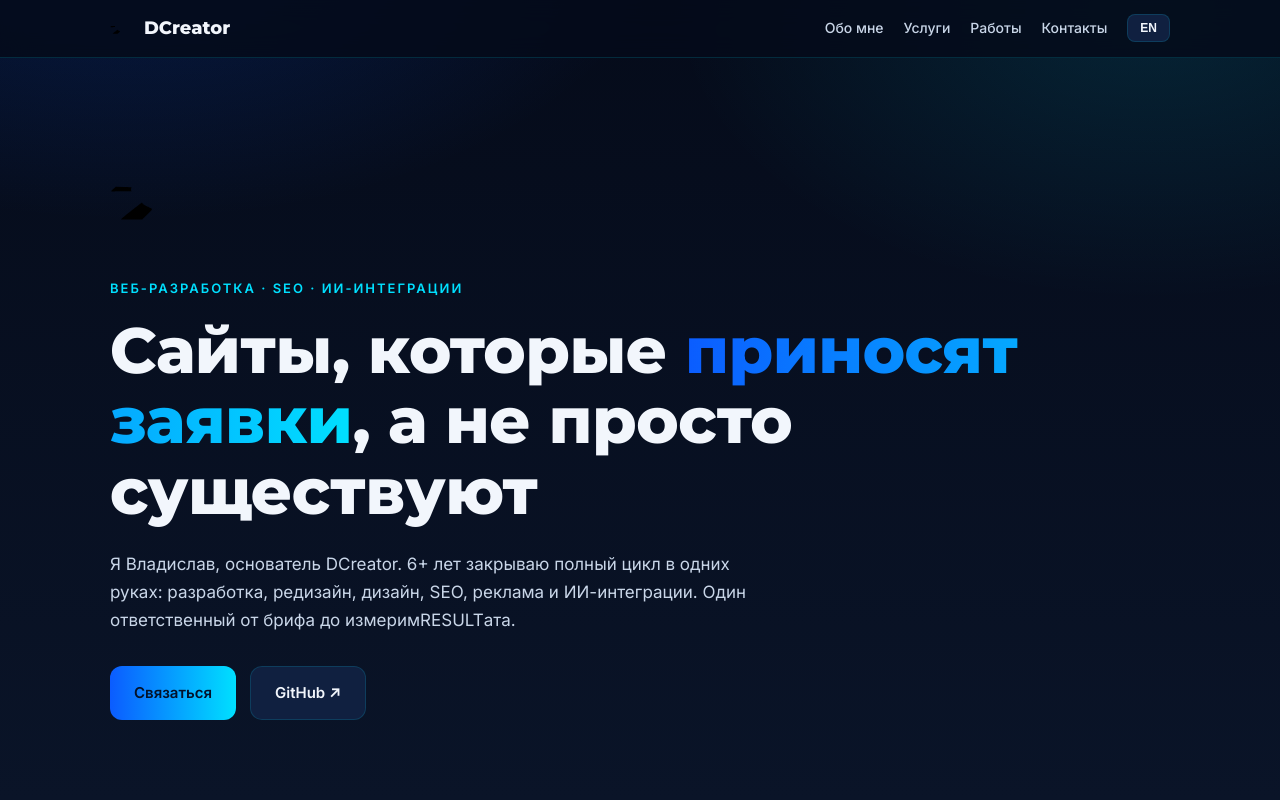
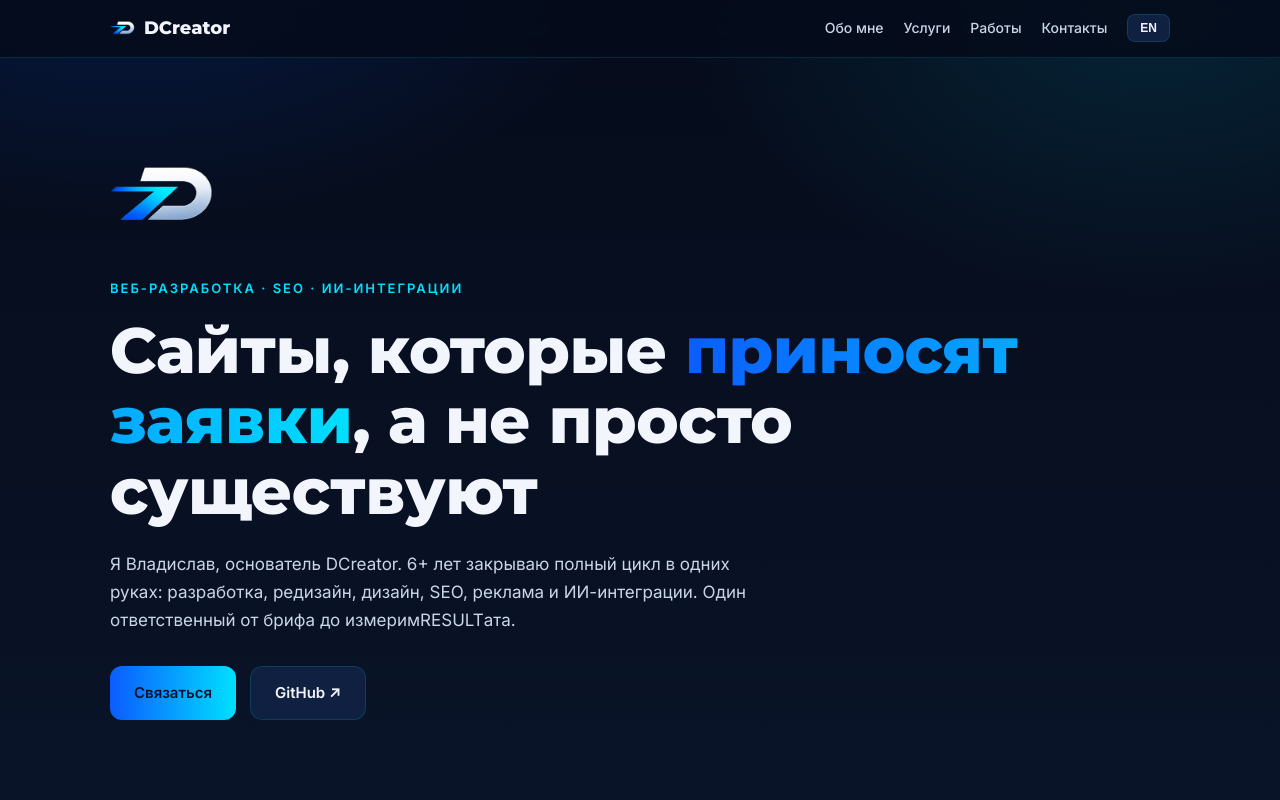
Before and after one commit to morfiusmatrix66-code/morfiusmatrix66-code.github.io, a plain HTML site: page index.html in a window 1280 px wide. Shown: the top 800 px of the page. Drawn offline with Linux system fonts and the light colour scheme.

Commit message:
Update index.html

```diff
--- a/index.html
+++ b/index.html
@@ -2,7 +2,7 @@
 <html lang="ru">
 <head>
 <meta charset="UTF-8">
-<link rel="icon" type="image/png" href="logo.svg">
+<link rel="icon" type="image/png" href="resized1_image.png">
 <meta name="viewport" content="width=device-width, initial-scale=1.0">
 <title>Владислав · DCreator — сайты под ключ, SEO, ИИ-интеграции</title>
 <meta name="description" content="Веб-разработчик с 6+ годами опыта: разработка, редизайн, SEO, реклама и ИИ-интеграции. Сайты, которые приносят заявки.">
@@ -110,7 +110,7 @@ footer { border-top: 1px solid var(--line); margin-top: 80px; padding: 30px 20px
 
 <header>
   <nav class="nav">
-    <a href="#" class="logo"><img src="logo.svg" alt="DCreator"> DCreator</a>
+    <a href="#" class="logo"><img src="resized1_image.png" alt="DCreator"> DCreator</a>
     <div class="nav-links">
       <a href="#about" data-i18n="nav.about">Обо мне</a>
       <a href="#services" data-i18n="nav.services">Услуги</a>
@@ -123,7 +123,7 @@ footer { border-top: 1px solid var(--line); margin-top: 80px; padding: 30px 20px
 
 <main>
   <section class="hero">
-    <div class="hero-logo"><img src="logo.svg" alt="DCreator logo"></div>
+    <div class="hero-logo"><img src="resized1_image.png" alt="DCreator logo"></div>
     <div class="kicker" data-i18n="hero.kicker">Веб-разработка · SEO · ИИ-интеграции</div>
     <h1 data-i18n="hero.title">Сайты, которые <span>приносят заявки</span>, а не просто существуют</h1>
     <p data-i18n="hero.sub">Я Владислав, основатель DCreator. 6+ лет закрываю полный цикл в одних руках: разработка, редизайн, дизайн, SEO, реклама и ИИ-интеграции. Один ответственный от брифа до измеримRESULTата.</p>
```
